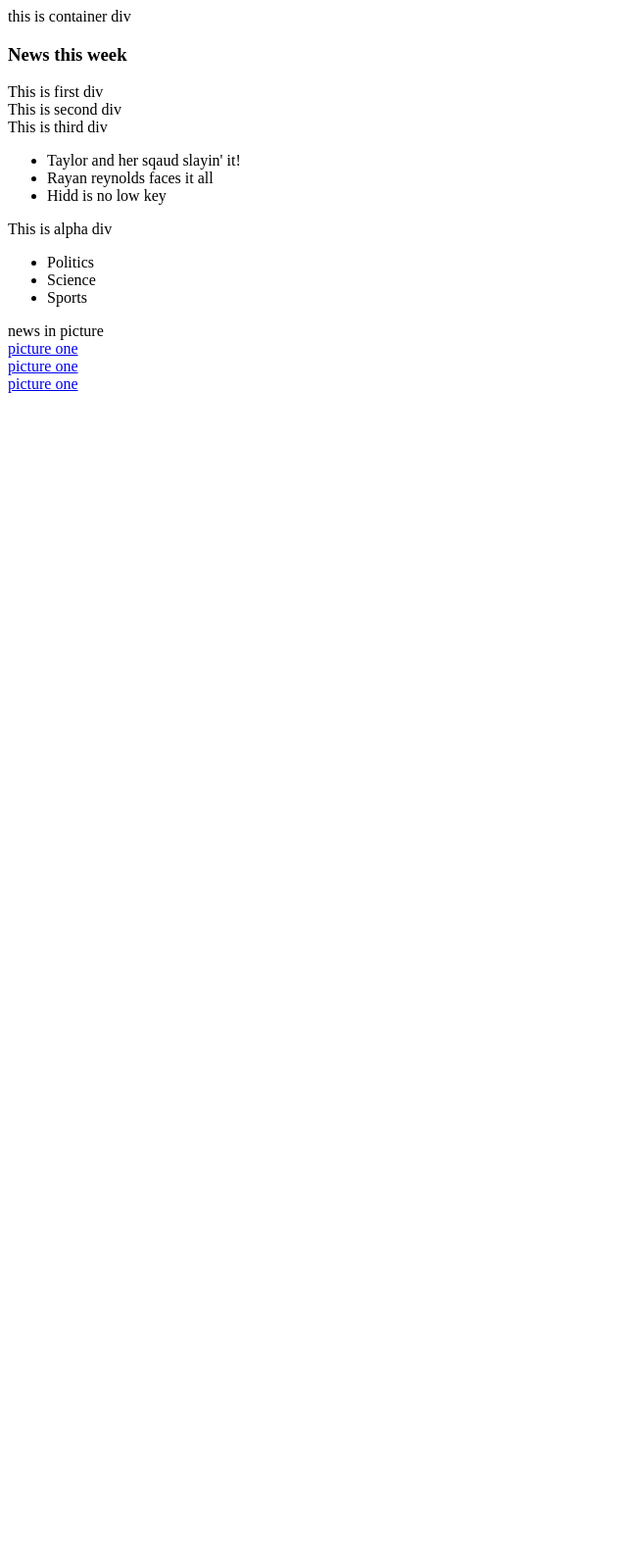
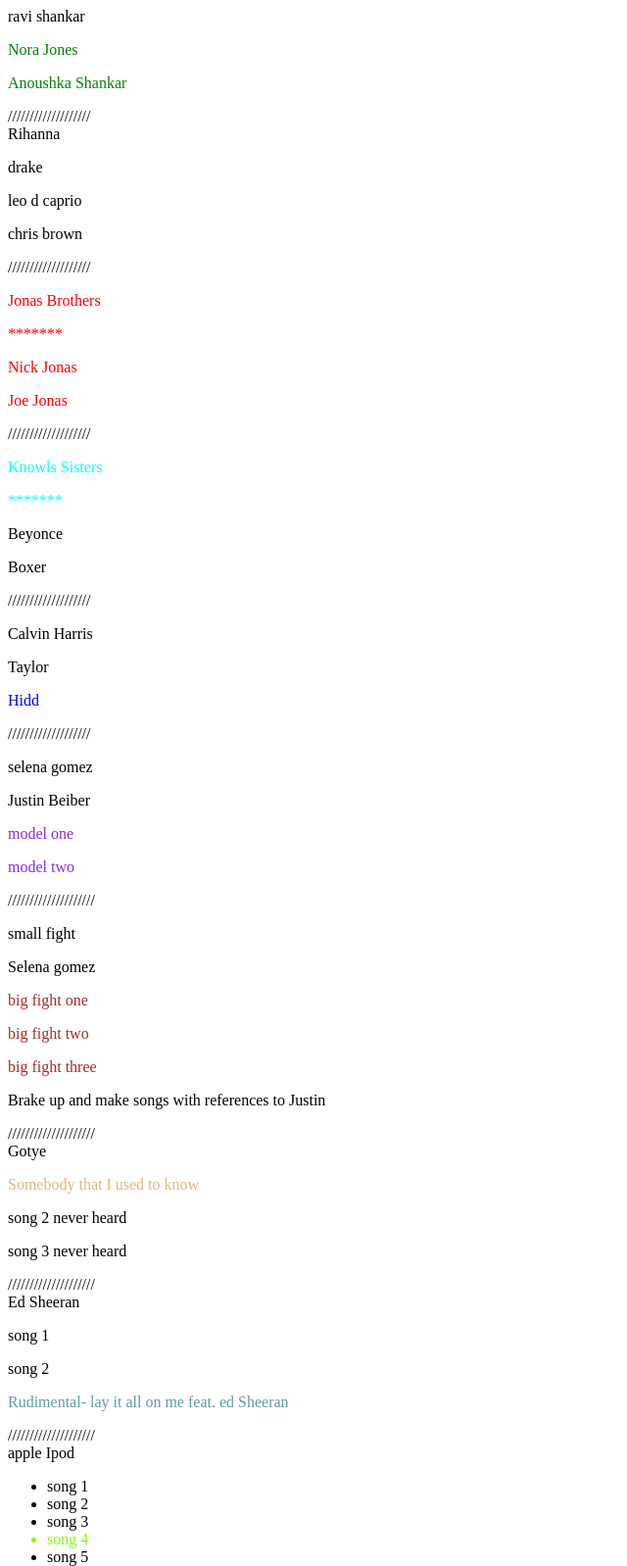
Before and after one commit to deksr/seeyesyes, a plain HTML site: page 007-jQ/traversal/index.html in a window 1280 px wide. Shown: the top 1598 px of the page at 98% size, without its empty margins (0-640 px from the left). Before the commit the page ends 800 px from the top, so only its background shows below. Drawn offline with nearby package versions, Linux system fonts and the light colour scheme.

Commit message:
traverse

```diff
--- a/007-jQ/traversal/index.html
+++ b/007-jQ/traversal/index.html
@@ -7,40 +7,168 @@
 	<link rel="stylesheet" href="">
 </head>
 <body>
-	<div class="container">  this is container div
-    <h3> News this week </h3>
-    <div class="first"> This is first div
-    	<div class ="second"> This is second div
-    		<div class="third"> This is third div
-    			<ul>
-	    			<li> Taylor and her sqaud slayin' it!</li>
-	    			<li> Rayan reynolds faces it all </li>
-	    			<li> Hidd is no low key</li>
-    		  </ul>
-    		</div>
+
+
+  <div class="music-gene"> ravi shankar <br>
+      <p>Nora Jones</p>
+      <p>Anoushka Shankar</p>
+  </div>
+
+
+///////////////////
+
+  <div class="riri"> Rihanna
+    <p>drake</p>
+    <p>leo d caprio</p>
+    <p>chris brown</p>
+  </div>
+
+
+///////////////////
+
+<div>
+  <div>
+    <p>Jonas Brothers</p>
+  </div>
+  <div> ******* </div>
+  <p class="jonas">Nick Jonas</p>
+  <p class="jonas">Joe Jonas</p>
+</div>
+///////////////////
+<div>
+  <div>
+    <p>Knowls Sisters</p>
+  </div>
+  <div> ******* </div>
+  <p class="knowls">Beyonce</p>
+  <p class="knowls">Boxer</p>
+</div>
+
+///////////////////
+<div>
+  <p>Calvin Harris</p>
+  <p class="taylor-the-showoff">Taylor</p>
+  <p>Hidd</p>
+</div>
+
+///////////////////
+
+<div>
+  <p>selena gomez</p>
+  <p class="justin-is-resting">Justin Beiber</p>
+  <p>model one</p>
+  <p>model two</p>
+</div>
+
+////////////////////
+
+<div>
+  <p> small fight </p>
+  <p class="giving-chances">Selena gomez</p>
+  <p class="three-strikes-you-are-out">big fight one </p>
+  <p class="three-strikes-you-are-out"> big fight two </p>
+  <p class="three-strikes-you-are-out"> big fight three </p>
+  <p class="brake-up">  Brake up and make songs with references to Justin  </p>
+
+</div>
+
+
+////////////////////
+<div> Gotye
+  <div class="single-hits">
+    <p> Somebody that I used to know </p>
+    <p> song 2 never heard </p>
+    <p> song 3 never heard </p>
+  </div>
+</div>
+
+////////////////////
+<div> Ed Sheeran
+  <div class="will-be-back-soon-guys">
+    <p> song 1 </p>
+    <p> song 2 </p>
+    <p> Rudimental- lay it all on me feat. ed Sheeran </p>
+  </div>
+</div>
+
+////////////////////
+
+<div> apple Ipod
+  <ul>
+    <li class="song-now-playing"> song 1 </li>
+    <li class="song-now-playing"> song 2 </li>
+    <li class="song-now-playing"> song 3 </li>
+    <li class="song-now-playing"> song 4 </li>
+    <li class="song-now-playing"> song 5 </li>
+  </ul>
+</div>
+
+/////////////////////
+
+<div> kanye west
+  <ul>
+    <li class ="still-disses"> Amber </li>
+    <li class="still-disses"> paps </li>
+    <li class="still-disses"> reggie </li>
+    <li> taylor </li>
+    <li> anna Wintour </li>
+  </ul>
+</div>
+
+///////////////////
+<div> taylor's girl squad list
+  <ul>
+    <li class ="pals no-invite"> Selena </li>
+    <li class="pals invite"> Cara </li>
+    <li class="pals no-invite"> Kendal </li>
+    <li class="pals invite"> Gigi </li>
+    <li class="pals invite"> karlie </li>
+  </ul>
+</div>
+
+
+////////////////
+<div class="headers"> east kingdom
+   <div> wall a <br>
+     <a href="welcome/"> kings castle</a> <br>
+     <a href="welcome/"> queens castle</a>
+   </div>
+  </div> <br>
+  <div> West kingdom
+    <div> wall a
+     <div> wall b
+      <div> wall c
+       <div> wall d
+        <div> wall d1
+         <div> school </div>
+        </div>
+        <div> wall d2
+         <div> garden </div>
+         <div class="columns"> wall d2a
+          <div> wall d2a(i)
+           <div> <a href="hello/one">Kings castle </a></div>
+           <div> <a href="hello/two">queens castle </a></div>
+           <div> <a href="hello/three">princess castle</a></div>
+          </div>
+         </div>
+        </div>
+       </div>
       </div>
+     </div>
     </div>
   </div>
 
-  <div class="alpha"> This is alpha div
-    <ul>
-	    <li> Politics </li>
-	    <li> Science </li>
-	    <li> Sports </li>
-    </ul>
+
+//////////////
+<div class="box">
+  <div>
+    <div>
+      <p>hello</p>
+    </div>
+    <div><p>hello</p></div>
+    <div><p>hello</p></div>
   </div>
-
-  <div class= "beta"> news in picture
-  	<div>
-  		<a href = "someimage"> picture one </a>
-    </div>
-    <div>
-    	<a href = "someimage"> picture one </a>
-  	</div>
-  	<div>
-  	<a href = "someimage"> picture one </a>
-  	</div>
-  </div>
+</div>
 
 
 
--- a/007-jQ/traversal/scripts.js
+++ b/007-jQ/traversal/scripts.js
@@ -2,8 +2,84 @@
 
 $( document ).ready(function() {
   console.log( "ready!" );
-  // $( "div" ).children().first().css( "color", "red");
-  $( "li" ).each(function( index ) {
-    console.log( index + ": " + $( this ).text() );
-  });
-});
+
+  // Interesting life of dom elements
+  //////////////////////////////////////
+
+  $(".music-gene").children().css( "color", "green");
+
+  $(".riri").closest("p").css( "color", "pink");
+
+
+
+  // $( "div" ).children().first().css( "color", "green");
+
+  // $( "li" ).each(function( index ) {
+  //   console.log( index + ": " + $( this ).text() );
+  // });
+
+  // $( "a" ).parentsUntil('.columns').css( "color", "green");
+
+
+ // selects sibling elements except the specified element $(".jonas"). If two p tags have .jonas then both are selected. They hug and color each other.
+  $(".jonas").siblings().css("color", "red");
+
+  // selects sibling div element if found but doesn't color ".knowls"
+  $(".knowls").siblings('div').css("color", "aqua");
+
+  // Immediate catches hold of the element after the "taylor-the-heartless". a clear rebound.
+  $(".taylor-the-showoff").next().css("color", "blue");
+
+
+  // Immediate catches hold of all the elements after itself. Everybody will do attitude.
+  $(".justin-is-resting").nextAll().css("color", "blueviolet ");
+
+  // bear it until a point then `we are done`.
+  $(".giving-chances").nextUntil(".brake-up").css("color", "brown");
+
+  // prev(), prevAll() & prevUntil() Methods do exactlt like the above. Going back in time and reminiscing!
+
+  $(".single-hits p").first().css("color", "burlywood ");
+
+
+  $(".will-be-back-soon-guys p").last().css("color", "cadetblue");
+
+
+  // I have the power to randomly pick who ever i wish in the index.
+  $(".song-now-playing").eq(3).css("color", "chartreuse");
+
+
+  // you can filter the elements
+  $("li").filter(".still-disses").css("background-color", "coral");
+  $(".pals").not(".no-invite").css("background-color", "cornflowerblue ");
+
+
+  // /////////
+
+
+
+  //  $( ".columns" ).find('a').css( "color", "green");
+  //  $( ".columns" ).find('a').each(function(index, el) {
+  //  	  console.log(el)
+  //  	  var beta = $(this);
+  //  	  console.log(beta);
+
+  //  	  var title = beta.text();
+  //  	  console.log(title)
+  //  });
+
+  //  // console.log($(".box").find('p').text())
+  // /////////
+  // $(".box").filter(function(index) {
+  // 	var data = $(this);
+  // 	console.log(data)
+
+  // 	var title = data.children().text();
+  // 	console.log(title)
+
+  // 	// return something;
+  // });
+
+ });
+
+  // $('div:not(:has(div)) [href*="hello/"]').css( "color", "red");//this works
```
Also changed, not shown: 007-jQ/traversal/notes.txt (added).
